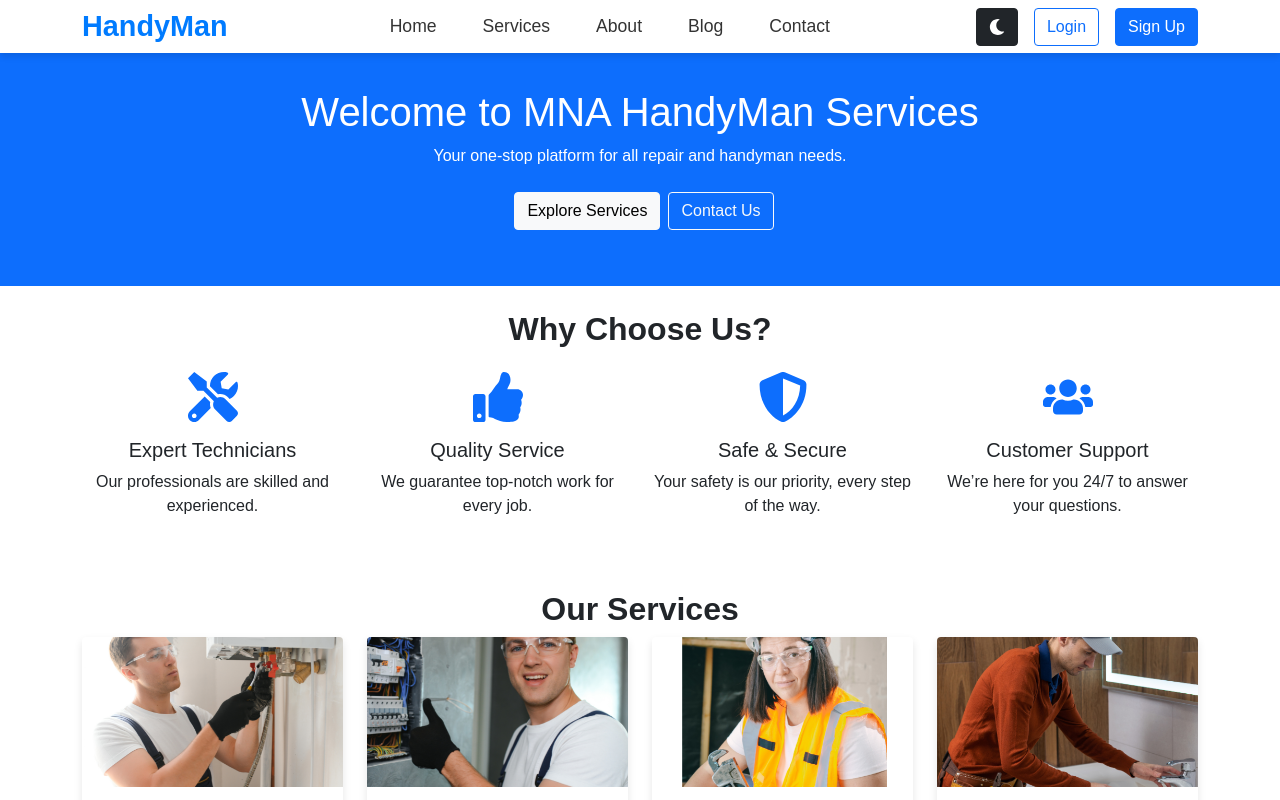
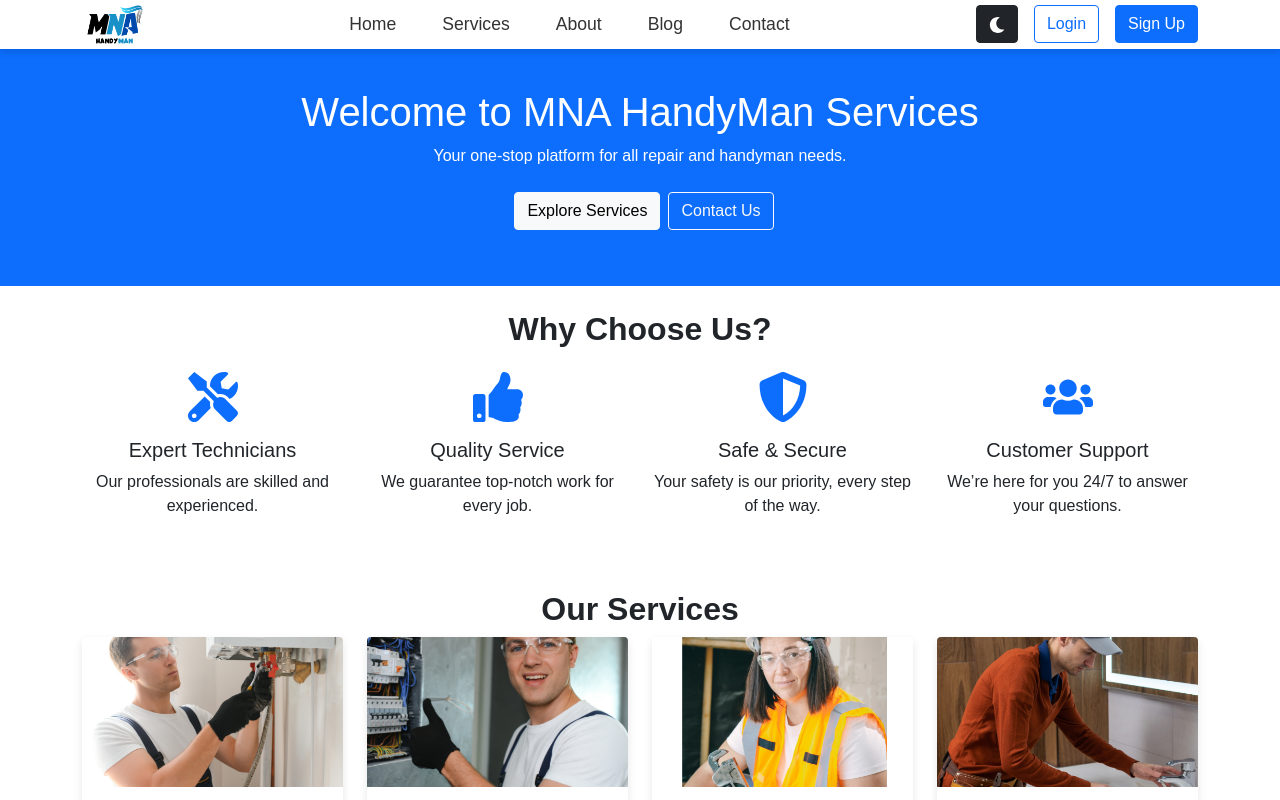
Before and after one commit to nurulazam-dev/mna-handyman-platform, a React (Vite) app: page / in a window 1280 px wide. Shown: the top 800 px of the page. Built offline with nearby package versions, Linux system fonts and the light colour scheme.

Commit message:
navbar update

```diff
--- a/src/components/NavigationBar.jsx
+++ b/src/components/NavigationBar.jsx
@@ -2,6 +2,7 @@ import { useState } from "react";
 import { Navbar, Nav, Container, Button } from "react-bootstrap";
 import { FaMoon, FaSun } from "react-icons/fa";
 import { Link } from "react-router-dom";
+import brandLogo from "../assets/images/brandLogo.png";
 
 const NavigationBar = () => {
   const [darkMode, setDarkMode] = useState(false);
@@ -30,16 +31,8 @@ const NavigationBar = () => {
       fixed="top"
     >
       <Container>
-        <Navbar.Brand
-          href="/"
-          style={{
-            fontSize: "1.8rem",
-            fontWeight: "bold",
-            color: darkMode ? "#fff" : "#007bff",
-            textDecoration: "none",
-          }}
-        >
-          HandyMan
+        <Navbar.Brand href="/">
+          <img src={brandLogo} alt="" style={{ width: "65px" }} />
         </Navbar.Brand>
 
         <Navbar.Toggle aria-controls="navbar-content" />
```
